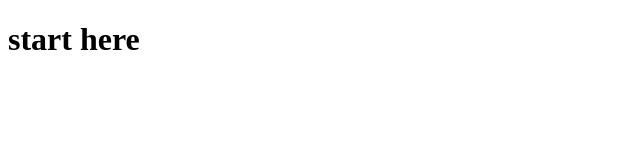
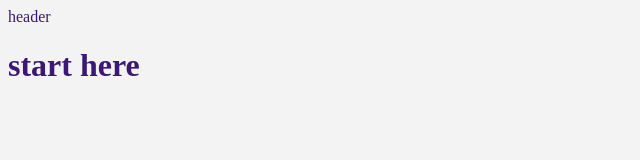
Before and after one commit to charley81/portfolioV2-frontend, a Gatsby site: page / in a window 1280 px wide. Shown: the whole page, without its empty margins (0-640 px from the left). Built offline with nearby package versions, Linux system fonts and the light colour scheme; Gatsby itself is replaced by a stand-in of ours.

Commit message:
added layout component and global styles

```diff
--- /dev/null
+++ b/src/components/layout.js
@@ -0,0 +1,22 @@
+import React from 'react'
+import { Global, css } from '@emotion/react'
+import styled from '@emotion/styled'
+import PropTypes from 'prop-types'
+import globalStyles from '../styles/global-styles'
+
+const Layout = ({ children }) => {
+  return (
+    <div>
+      <Global styles={globalStyles} />
+      <header>header</header>
+      <main>{children}</main>
+      <footer></footer>
+    </div>
+  )
+}
+
+export default Layout
+
+Layout.propTypes = {
+  children: PropTypes.node.isRequired,
+}
--- a/src/pages/404.js
+++ b/src/pages/404.js
@@ -4,7 +4,7 @@ import { Link } from 'gatsby'
 // markup
 const errorPage = () => {
   return (
-    <main style={pageStyles}>
+    <main>
       <h3>Something we wrong...</h3>
       <Link to="/">back home</Link>
     </main>
--- a/src/pages/index.js
+++ b/src/pages/index.js
@@ -1,11 +1,12 @@
 import * as React from 'react'
+import Layout from '../components/layout'
 
 // markup
 const IndexPage = () => {
   return (
-    <div>
+    <Layout>
       <h1>start here</h1>
-    </div>
+    </Layout>
   )
 }
 
--- /dev/null
+++ b/src/styles/global-styles.js
@@ -0,0 +1,20 @@
+import { css } from '@emotion/react'
+
+const globalStyles = css`
+  :root {
+    --borderRadius: 3px;
+    --transition: all 0.3s ease;
+    --maxWidth: 1100px;
+    --primaryColor: #3c1874;
+    --secondaryColor: #de354c;
+    --lightColor: #f3f3f3;
+    --darkColor: #283747;
+  }
+
+  body {
+    background-color: var(--lightColor);
+    color: var(--primaryColor);
+  }
+`
+
+export default globalStyles
```
Also changed, not shown: src/components/navbar.js (added, +7 -0 lines).
